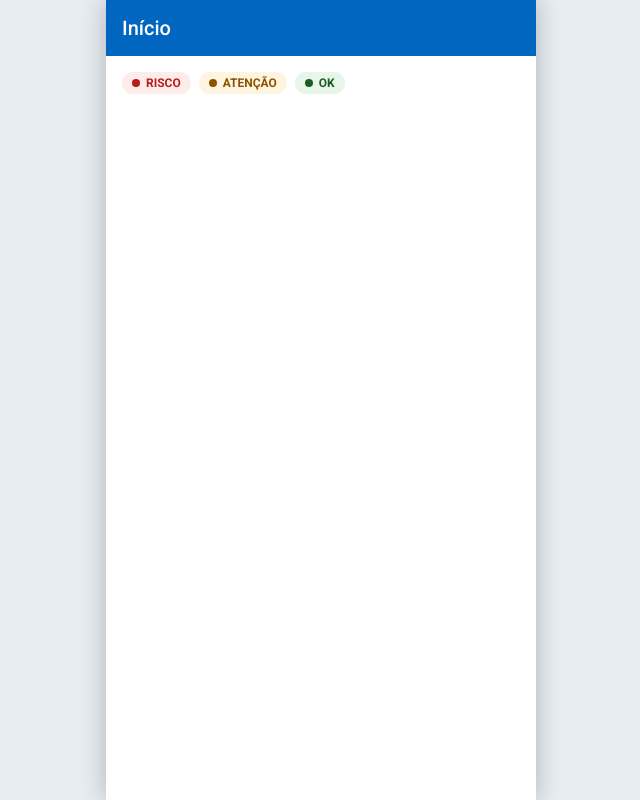
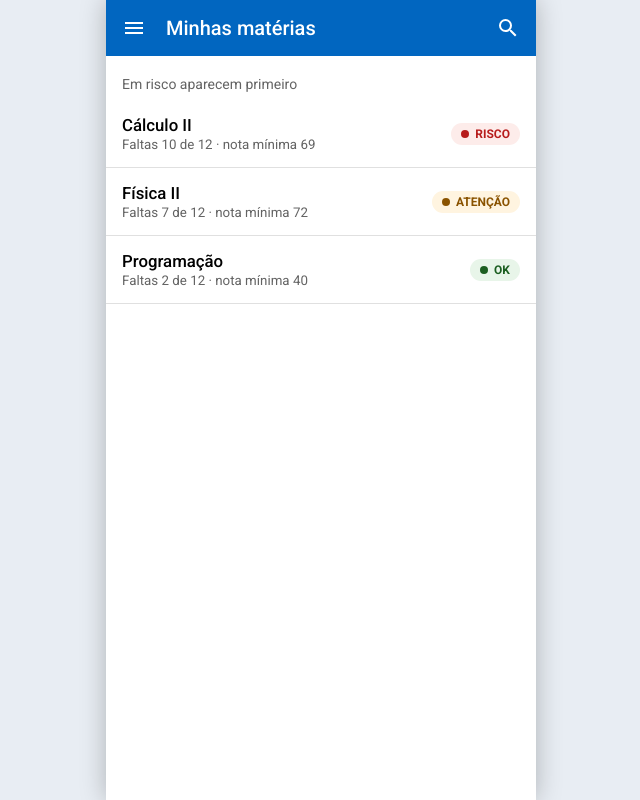
Before and after one commit to NycollePascoal/inatel-acompanhamento, a React (Vite) app: page / in a window 1280 px wide. Shown: the whole page, without its empty margins (319-959 px from the left). Built offline with nearby package versions, Linux system fonts and the light colour scheme.

Commit message:
feat: dados das matérias, cálculo de risco e ícones

```diff
--- a/src/App.jsx
+++ b/src/App.jsx
@@ -1,16 +1,31 @@
+import { MATERIAS, ORDEM, avaliar } from "./data/materias";
 import { Chip } from "./components/Chip";
+import { Icon } from "./components/Icon";
 
 export default function App() {
+  const lista = MATERIAS.map(avaliar).sort(
+    (a, b) => ORDEM[a.nivel] - ORDEM[b.nivel]
+  );
+
   return (
     <div className="app">
       <header className="bar">
-        <span>Início</span>
+        <Icon n="menu" />
+        <span className="t">Minhas matérias</span>
+        <Icon n="search" />
       </header>
-      <div style={{ padding: 16, display: "flex", gap: 8 }}>
-        <Chip nivel="RISCO" />
-        <Chip nivel="ATENÇÃO" />
-        <Chip nivel="OK" />
-      </div>
+      <div className="sec">Em risco aparecem primeiro</div>
+      {lista.map((m) => (
+        <div className="item" key={m.nome}>
+          <span>
+            <b>{m.nome}</b>
+            <small>
+              Faltas {m.faltas} de {m.limite} · nota mínima {m.minima}
+            </small>
+          </span>
+          <Chip nivel={m.nivel} />
+        </div>
+      ))}
     </div>
   );
 }
--- /dev/null
+++ b/src/components/Icon.jsx
@@ -0,0 +1,19 @@
+const CAMINHOS = {
+  menu: "M3 18h18v-2H3v2zm0-5h18v-2H3v2zm0-7v2h18V6H3z",
+  back: "M20 11H7.83l5.59-5.59L12 4l-8 8 8 8 1.41-1.41L7.83 13H20v-2z",
+  search: "M15.5 14h-.79l-.28-.27A6.47 6.47 0 0 0 16 9.5 6.5 6.5 0 1 0 9.5 16c1.61 0 3.09-.59 4.23-1.57l.27.28v.79l5 4.99L20.49 19l-4.99-5zm-6 0C7.01 14 5 11.99 5 9.5S7.01 5 9.5 5 14 7.01 14 9.5 11.99 14 9.5 14z",
+  mail: "M20 4H4c-1.1 0-2 .9-2 2v12c0 1.1.9 2 2 2h16c1.1 0 2-.9 2-2V6c0-1.1-.9-2-2-2zm0 4l-8 5-8-5V6l8 5 8-5v2z",
+  bar: "M5 9.2h3V19H5zM10.6 5h2.8v14h-2.8zm5.6 8H19v6h-2.8z",
+  cal: "M17 12h-5v5h5v-5zM16 1v2H8V1H6v2H5c-1.11 0-1.99.9-1.99 2L3 19c0 1.1.89 2 2 2h14c1.1 0 2-.9 2-2V5c0-1.1-.9-2-2-2h-1V1h-2zm3 18H5V8h14v11z",
+  check: "M9 16.17L4.83 12l-1.42 1.41L9 19 21 7l-1.41-1.41z",
+  book: "M4 6H2v14c0 1.1.9 2 2 2h14v-2H4V6zm16-4H8c-1.1 0-2 .9-2 2v12c0 1.1.9 2 2 2h12c1.1 0 2-.9 2-2V4c0-1.1-.9-2-2-2zm-1 9H9V9h10v2zm-4 4H9v-2h6v2zm4-8H9V5h10v2z",
+  user: "M12 12c2.21 0 4-1.79 4-4s-1.79-4-4-4-4 1.79-4 4 1.79 4 4 4zm0 2c-2.67 0-8 1.34-8 4v2h16v-2c0-2.66-5.33-4-8-4z",
+};
+
+export function Icon({ n, s = 24 }) {
+  return (
+    <svg viewBox="0 0 24 24" width={s} height={s} fill="currentColor" aria-hidden="true">
+      <path d={CAMINHOS[n]} />
+    </svg>
+  );
+}
--- /dev/null
+++ b/src/data/materias.js
@@ -0,0 +1,33 @@
+// Regras de aprovação do Inatel
+export const MEDIA = 60;        // nota mínima para aprovar (0 a 100)
+export const FREQ_MIN = 0.75;   // presença mínima de 75%
+
+// Dados de exemplo (fictícios)
+export const MATERIAS = [
+  { nome: "Cálculo II", aulas: 48, faltas: 10,
+    notas: [{ n: "P1", nota: 40, peso: 0.3 }] },
+  { nome: "Física II", aulas: 48, faltas: 7,
+    notas: [{ n: "P1", nota: 50, peso: 0.3 }, { n: "P2", nota: 55, peso: 0.3 }] },
+  { nome: "Programação", aulas: 48, faltas: 2,
+    notas: [{ n: "P1", nota: 80, peso: 0.5 }] },
+];
+
+// Ordem de exibição: risco primeiro
+export const ORDEM = { "RISCO": 0, "ATENÇÃO": 1, "OK": 2 };
+
+// Calcula o risco de uma matéria
+export function avaliar(m) {
+  // 75% de presença significa poder faltar no máximo 25% das aulas
+  const limite = Math.floor(m.aulas * (1 - FREQ_MIN));
+  const pct = m.faltas / limite;
+
+  const parcial = m.notas.reduce((soma, x) => soma + x.nota * x.peso, 0);
+  const lancado = m.notas.reduce((soma, x) => soma + x.peso, 0);
+  const minima = Math.max(0, Math.ceil((MEDIA - parcial) / (1 - lancado)));
+
+  let nivel = "OK";
+  if (pct >= 0.8 || minima > 80) nivel = "RISCO";
+  else if (pct >= 0.6 || minima > 65) nivel = "ATENÇÃO";
+
+  return { ...m, limite, pct, minima, nivel, restam: limite - m.faltas };
+}
--- a/src/index.css
+++ b/src/index.css
@@ -60,3 +60,34 @@ html, body {
 .r { background: #FDECEA; color: #B71C1C; }
 .a { background: #FFF4E0; color: #8A5300; }
 .v { background: #E8F5E9; color: #1B5E20; }
+
+.sec {
+  padding: 20px 16px 8px;
+  color: var(--cinza);
+  font-size: 0.875rem;
+}
+
+.item {
+  display: flex;
+  align-items: center;
+  justify-content: space-between;
+  gap: 12px;
+  min-height: 68px;
+  padding: 10px 16px;
+  border-bottom: 1px solid var(--borda);
+}
+
+.item b {
+  font-weight: 500;
+  font-size: 1.05rem;
+}
+
+.item small {
+  display: block;
+  color: var(--cinza);
+  margin-top: 2px;
+}
+
+.bar .t {
+  flex: 1;
+}
```
